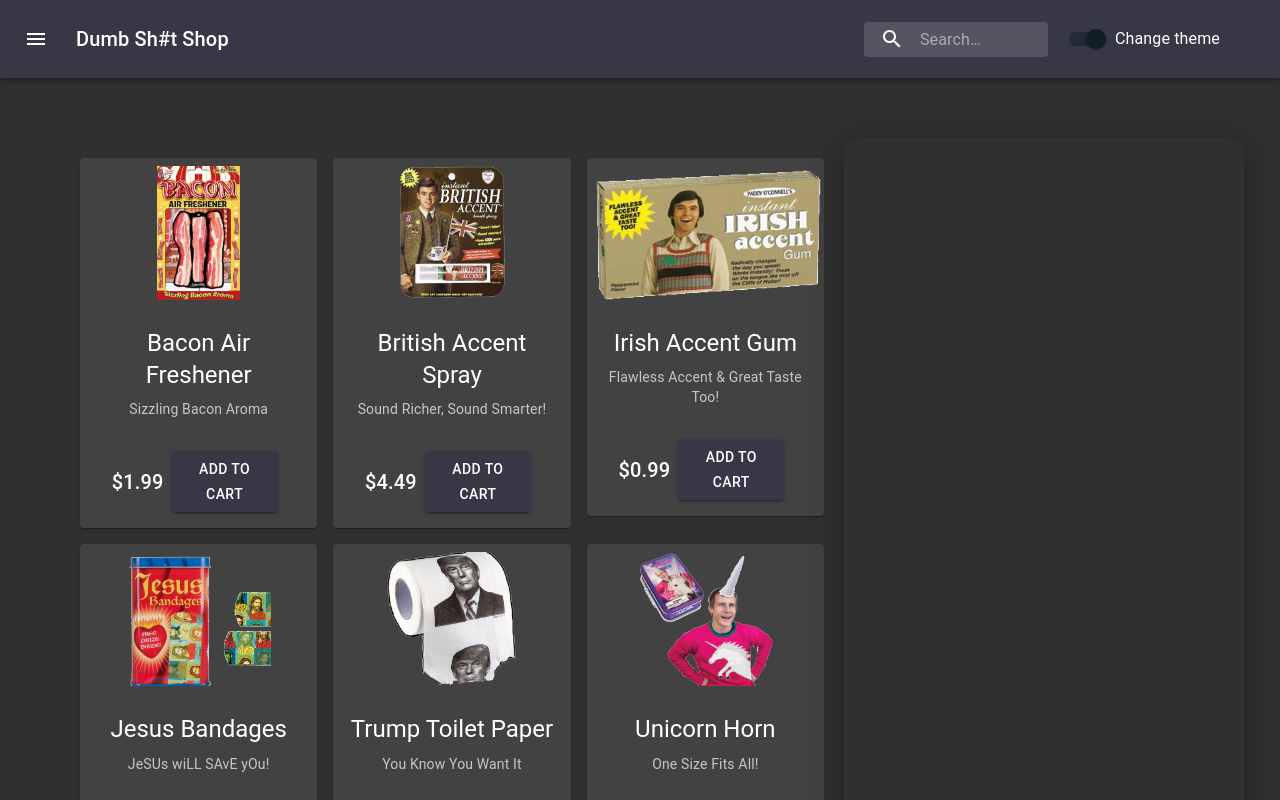
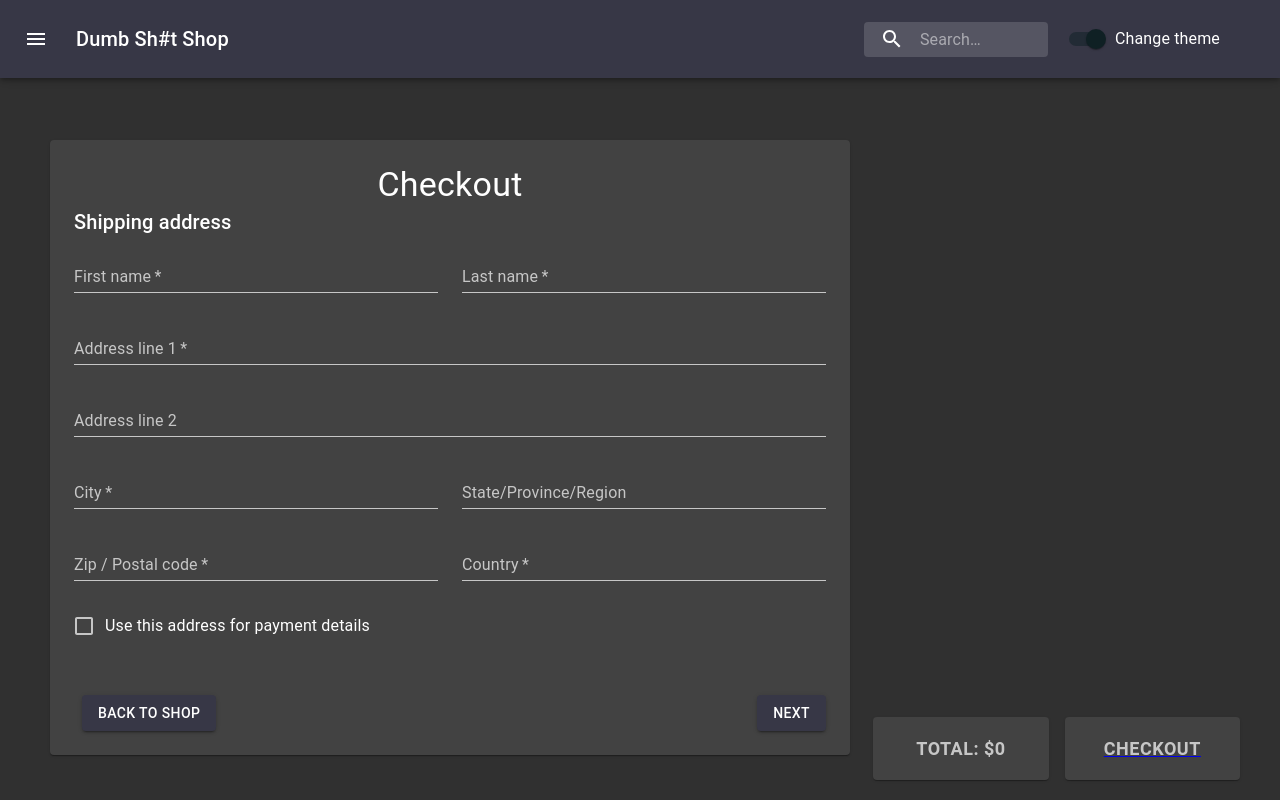
Before and after one commit to mnemosx/react-shoping-cart, a React (Create React App) app: page /checkout in a window 1280 px wide. Shown: the top 800 px of the page. Built offline with nearby package versions, Linux system fonts and the light colour scheme.

Commit message:
adding checkout page

```diff
--- a/package.json
+++ b/package.json
@@ -9,9 +9,11 @@
     "@types/node": "12.6.9",
     "@types/react": "16.8.24",
     "@types/react-dom": "16.8.5",
+    "@types/react-router-dom": "^4.3.5",
     "notistack": "^0.8.9",
     "react": "^16.8.6",
     "react-dom": "^16.8.6",
+    "react-router-dom": "^5.0.1",
     "react-scripts": "3.0.1",
     "typescript": "3.5.3"
   },
--- a/src/App.tsx
+++ b/src/App.tsx
@@ -1,6 +1,6 @@
 import React, { useState } from 'react';
 import Product from './components/Product';
-import SelectedItem from './components/SelectedItem';
+import SelectedItems from './components/SelectedItems';
 import TotalPrice from './components/TotalPrice';
 import items from './components/ShopItems';
 import SearchAppBar from './components/TopBar';
@@ -8,21 +8,60 @@
 import { Grid, CssBaseline } from '@material-ui/core';
 import { MuiThemeProvider } from '@material-ui/core/styles';
 import { SnackbarProvider } from 'notistack';
+import { BrowserRouter as Router, Route } from "react-router-dom";
+import Checkout from './components/Checkout';
+
 
 interface ShopItem {
-  quantity: number;
-  cartQuantity: number;
   name: string;
   description: string;
   price: number;
   img: string;
+  quantity: number;
+  cartQuantity: number;
+  discount: string
+}
+// res.send(`${(price * body.quantity) - (price * Math.floor(body.quantity / sale[0]))} EUR`);
+// get total price
+const calcTotalSum = (items: ShopItem[]): number => {
+  // let totalSum = items.reduce((a, b) => a + b.price * b.cartQuantity, 0)
+  // return parseFloat(totalSum.toFixed(2))
+
+
+  let sum = 0;
+  for (let i = 0; i < items.length; i++) {
+    // console.log(calculateTotalPriceForItem(items[i].price, items[i].cartQuantity, items[i].discount))
+
+    sum += calculateTotalPriceForItem(items[i].price, items[i].cartQuantity, items[i].discount);
+
+  }
+  return parseFloat(sum.toFixed(2));
 }
 
-// get total price
-const calcTotalSum = (items: ShopItem[]): number => {
-  let totalSum = items.reduce((a, b) => a + b.price * b.cartQuantity, 0)
-  return parseFloat(totalSum.toFixed(2))
+
+export function calculateTotalPriceForItem(price: number, cartQuantity: number, discount: string): number {
+
+  let priceWithDiscount = 0
+  if (discount === 'sale') {
+    if (cartQuantity % 3 === 0) {
+      priceWithDiscount = (price * cartQuantity) - (price * Math.floor((cartQuantity / 3)));
+      console.log(priceWithDiscount)
+      return priceWithDiscount;
+
+    } else if (cartQuantity % 3 === 1 && cartQuantity > 3) {
+      console.log(priceWithDiscount + price)
+      return priceWithDiscount + price;
     }
+    else if (cartQuantity % 3 === 2 && cartQuantity > 3) {
+      return priceWithDiscount + price + price;
+    }
+  }
+  return price * cartQuantity;
+  // isauc ar {calculateTotalPriceForItem(price, quantity, status)}
+}
+
+
+
 
 // localstorage
 //ERROR - pārlādējot lapu ar precēm localstorage, tās pašas precces pievienojot neskaitās counter
@@ -36,18 +75,10 @@
   const [selectedItems, setSelectedItems] = useState<ShopItem[]>(localItems)
   const [currentTheme, setCurrentTheme] = useState<AppTheme>(AppTheme.theme1)
   const cartItems = [...selectedItems];
-  return (
-    <MuiThemeProvider theme={currentTheme === AppTheme.theme1 ? theme1 : theme2}>
-      <CssBaseline />
-      <SnackbarProvider maxSnack={3} autoHideDuration={900} preventDuplicate>
-        <div style={{ overflowX: 'hidden' }}>
-          <SearchAppBar setTheme={(theme: AppTheme) => setCurrentTheme(theme)} currentTheme={currentTheme} />
-          <Grid container spacing={5} style={{
-            padding: '60px',
-            margin: 0,
-          }}>
-            {/* Left Side */}
-            <Grid item container spacing={2} xs={8} style={{
+
+  // Iznest atsevišķā komponentē?
+  const ShopItemsOnLeft = (): any => {
+    return <Grid item container spacing={2} xs={8} style={{
       textAlign: 'center',
       alignContent: 'flex-start',
       justifyContent: 'center',
@@ -76,15 +107,35 @@
           }}
         /></Grid>)}
     </Grid>
+  }
+
+  return (
+    <Router>
+      <MuiThemeProvider theme={currentTheme === AppTheme.theme1 ? theme1 : theme2}>
+        <CssBaseline />
+        <SnackbarProvider maxSnack={3} autoHideDuration={900} preventDuplicate>
+          <div style={{ overflowX: 'hidden' }}>
+            <SearchAppBar setTheme={(theme: AppTheme) => setCurrentTheme(theme)} currentTheme={currentTheme} />
+            <Grid container spacing={5} style={{
+              padding: '60px 30px',
+              margin: '60px 0 0 0',
+            }}>
+              {/* Left Side */}
+              <Route path="/" exact component={ShopItemsOnLeft} />
+              <Route path="/checkout" component={Checkout} />
               {/* Right Side */}
               <Grid item container xs={4} style={{
-              borderRadius: 15,
-              boxShadow: '0px 5px 35px 0px rgba(0, 0, 0, 0.3)',
+                borderRadius: 5,
+                position: 'fixed',
+                height: '85vh',
+                paddingRight: '40px',
+                right: 0,
+                overflowY: 'auto',
               }} >
                 <Grid item container alignContent='flex-start' spacing={2}>
                   {selectedItems.map((item, index) =>
                     <Grid item xs={12}>
-                    <SelectedItem
+                      <SelectedItems
                         img={item.img}
                         name={item.name}
                         quantity={item.quantity}
@@ -97,7 +148,6 @@
                             selectedItems.splice(index, 1)
                             item.cartQuantity--
                             item.quantity++
-                          // console.log(item.quantity)
                           }
                           setSelectedItems([...selectedItems])
                           localStorage.setItem('uniqueKEY', JSON.stringify(selectedItems));
@@ -107,7 +157,7 @@
                       // setSelectedItems([...selectedItems])
                       /></Grid>)}
                 </Grid>
-              <Grid item xs={12} spacing={2} style={{ height: 'auto', alignSelf: 'flex-end' }} >
+                <Grid item xs={12} style={{ height: 'auto', alignSelf: 'flex-end' }} >
                   <TotalPrice price={calcTotalSum(selectedItems)} />
                 </Grid>
               </Grid>
@@ -115,6 +165,7 @@
           </div>
         </SnackbarProvider>
       </MuiThemeProvider >
+    </Router>
   );
 }
 
--- /dev/null
+++ b/src/components/Checkout.tsx
@@ -0,0 +1,153 @@
+import React from 'react';
+import { makeStyles } from '@material-ui/core/styles';
+import CssBaseline from '@material-ui/core/CssBaseline';
+import Paper from '@material-ui/core/Paper';
+import Button from '@material-ui/core/Button';
+import { Link } from 'react-router-dom';
+import { Grid } from '@material-ui/core';
+import Typography from '@material-ui/core/Typography';
+import TextField from '@material-ui/core/TextField';
+import FormControlLabel from '@material-ui/core/FormControlLabel';
+import Checkbox from '@material-ui/core/Checkbox';
+
+const useStyles = makeStyles(theme => ({
+
+  layout: {
+
+    [theme.breakpoints.up(600 + theme.spacing(2) * 2)]: {
+      width: 600,
+      // marginTop: theme.spacing(6),
+      // marginBottom: theme.spacing(6),
+      // marginLeft: 'auto',
+      // marginRight: 'auto',
+    },
+  },
+  paper: {
+    padding: theme.spacing(2),
+    [theme.breakpoints.up(600 + theme.spacing(3) * 2)]: {
+      padding: theme.spacing(3),
+    },
+  },
+  buttons: {
+    display: 'flex',
+    justifyContent: 'flex-end',
+  },
+  button: {
+    marginTop: theme.spacing(3),
+    marginLeft: theme.spacing(1),
+  },
+}));
+
+export default function Checkout() {
+  const classes = useStyles();
+
+  return (
+
+    <Grid item xs={8} className={classes.layout}>
+      <CssBaseline />
+      <Paper className={classes.paper}>
+        <Typography component="h1" variant="h4" align="center">
+          Checkout
+        </Typography>
+        <Typography variant="h6" gutterBottom>
+          Shipping address
+        </Typography>
+        <Grid container spacing={3}>
+          <Grid item xs={12} sm={6}>
+            <TextField
+              required
+              id="firstName"
+              name="firstName"
+              label="First name"
+              fullWidth
+              autoComplete="fname"
+            />
+          </Grid>
+          <Grid item xs={12} sm={6}>
+            <TextField
+              required
+              id="lastName"
+              name="lastName"
+              label="Last name"
+              fullWidth
+              autoComplete="lname"
+            />
+          </Grid>
+          <Grid item xs={12}>
+            <TextField
+              required
+              id="address1"
+              name="address1"
+              label="Address line 1"
+              fullWidth
+              autoComplete="billing address-line1"
+            />
+          </Grid>
+          <Grid item xs={12}>
+            <TextField
+              id="address2"
+              name="address2"
+              label="Address line 2"
+              fullWidth
+              autoComplete="billing address-line2"
+            />
+          </Grid>
+          <Grid item xs={12} sm={6}>
+            <TextField
+              required
+              id="city"
+              name="city"
+              label="City"
+              fullWidth
+              autoComplete="billing address-level2"
+            />
+          </Grid>
+          <Grid item xs={12} sm={6}>
+            <TextField id="state" name="state" label="State/Province/Region" fullWidth />
+          </Grid>
+          <Grid item xs={12} sm={6}>
+            <TextField
+              required
+              id="zip"
+              name="zip"
+              label="Zip / Postal code"
+              fullWidth
+              autoComplete="billing postal-code"
+            />
+          </Grid>
+          <Grid item xs={12} sm={6}>
+            <TextField
+              required
+              id="country"
+              name="country"
+              label="Country"
+              fullWidth
+              autoComplete="billing country"
+            />
+          </Grid>
+          <Grid item xs={12}>
+            <FormControlLabel
+              control={<Checkbox color="secondary" name="saveAddress" value="yes" />}
+              label="Use this address for payment details"
+            />
+          </Grid>
+          <Grid item xs={12} style={{ display: 'flex', justifyContent: 'space-between' }}>
+            <Link to="/" >
+              <Button
+                variant="contained"
+                color="primary"
+                className={classes.button}
+              >Back to Shop</Button>
+            </Link>
+
+            <Button
+              variant="contained"
+              color="primary"
+              className={classes.button}
+            >Next</Button>
+          </Grid>
+        </Grid>
+      </Paper>
+    </Grid>
+  );
+}
--- a/src/components/SelectedItem.tsx
+++ b/src/components/SelectedItems.tsx
@@ -28,7 +28,7 @@
   onRemove(): void;
 }
 
-const SelectedItem: React.FC<SelectedItemProps> = ({ img, name, cartQuantity, onRemove }) => {
+const SelectedItems: React.FC<SelectedItemProps> = ({ img, name, cartQuantity, onRemove }) => {
   const classes = useStyles();
   return (
     <Card className={classes.card} style={{ width: '100%' }}>
@@ -50,4 +50,4 @@
   )
 }
 
-export default SelectedItem;
+export default SelectedItems;
--- a/src/components/TopBar.tsx
+++ b/src/components/TopBar.tsx
@@ -13,6 +13,9 @@
   createStyles({
     root: {
       flexGrow: 1,
+      position: 'fixed',
+      width: '100%',
+      zIndex: 9999,
     },
     menuButton: {
       marginRight: theme.spacing(2),
--- a/src/components/TotalPrice.tsx
+++ b/src/components/TotalPrice.tsx
@@ -1,20 +1,31 @@
 import React from 'react';
-import { Paper, Typography } from '@material-ui/core';
+import { Paper, Typography, Grid } from '@material-ui/core';
 import { makeStyles, createStyles, Theme } from '@material-ui/core/styles';
+import { Link } from 'react-router-dom';
 
 const useStyles = makeStyles((theme: Theme) =>
   createStyles({
+    root: {
+      flexGrow: 1,
+    },
     paper: {
       padding: theme.spacing(2),
       textAlign: 'center',
       marginTop: '20px',
       color: theme.palette.text.secondary,
+      // width: '50%'
     },
     total: {
       fontWeight: 700,
       fontSize: 18,
-    }
-  }),
+    },
+    checkoutBtn: {
+      fontWeight: 700,
+      fontSize: 18,
+      textDecoration: 'none',
+      color: theme.palette.text.secondary
+    },
+  })
 );
 
 interface TotalPriceProps {
@@ -24,9 +35,22 @@
 const TotalPrice: React.FC<TotalPriceProps> = ({ price }) => {
   const classes = useStyles();
   return (
-    <Paper className={classes.paper}>
-      <Typography className={classes.total} variant="button">Total: ${price}</Typography>
-    </Paper>
+    // <div className={classes.root}>
+    <Grid container spacing={2}>
+      <Grid item xs={6}>
+        <Paper className={classes.paper}>
+          <Typography className={classes.total} variant="button">Total: ${price}</Typography>
+        </Paper>
+      </Grid>
+      <Grid item xs={6}>
+        <Link to="/checkout">
+          <Paper className={classes.paper}>
+            <Typography className={classes.checkoutBtn} variant="button">Checkout</Typography>
+          </Paper>
+        </Link>
+      </Grid>
+    </Grid>
+    // </div>
   )
 }
 
```
Also changed, not shown: src/components/ShopItems.tsx (+12 -2 lines), src/snackbarAlternative.txt (added), 2 other files (tests, documents, lock files or other folders). Lines whose indentation alone changed are shown as unchanged.
